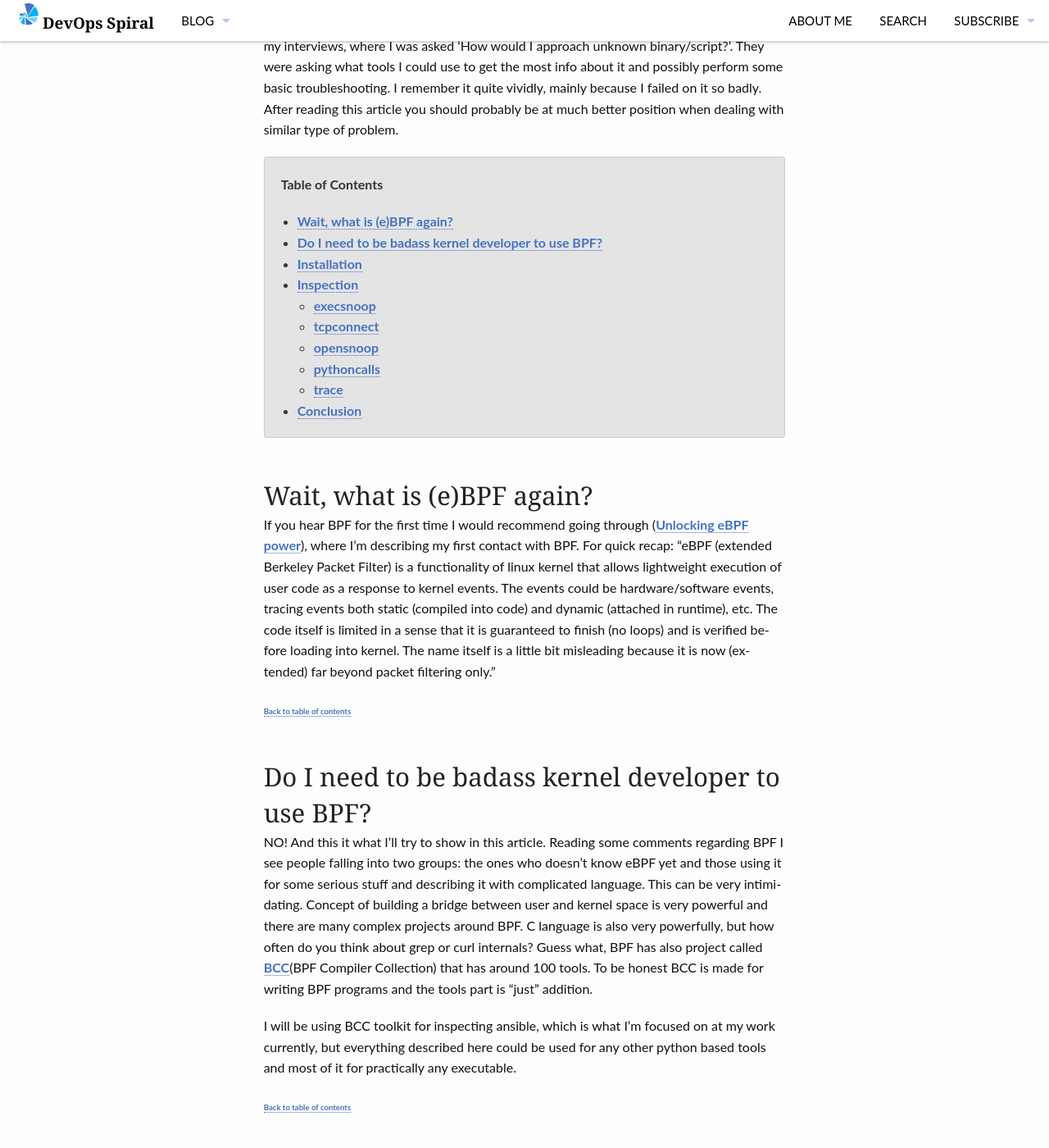
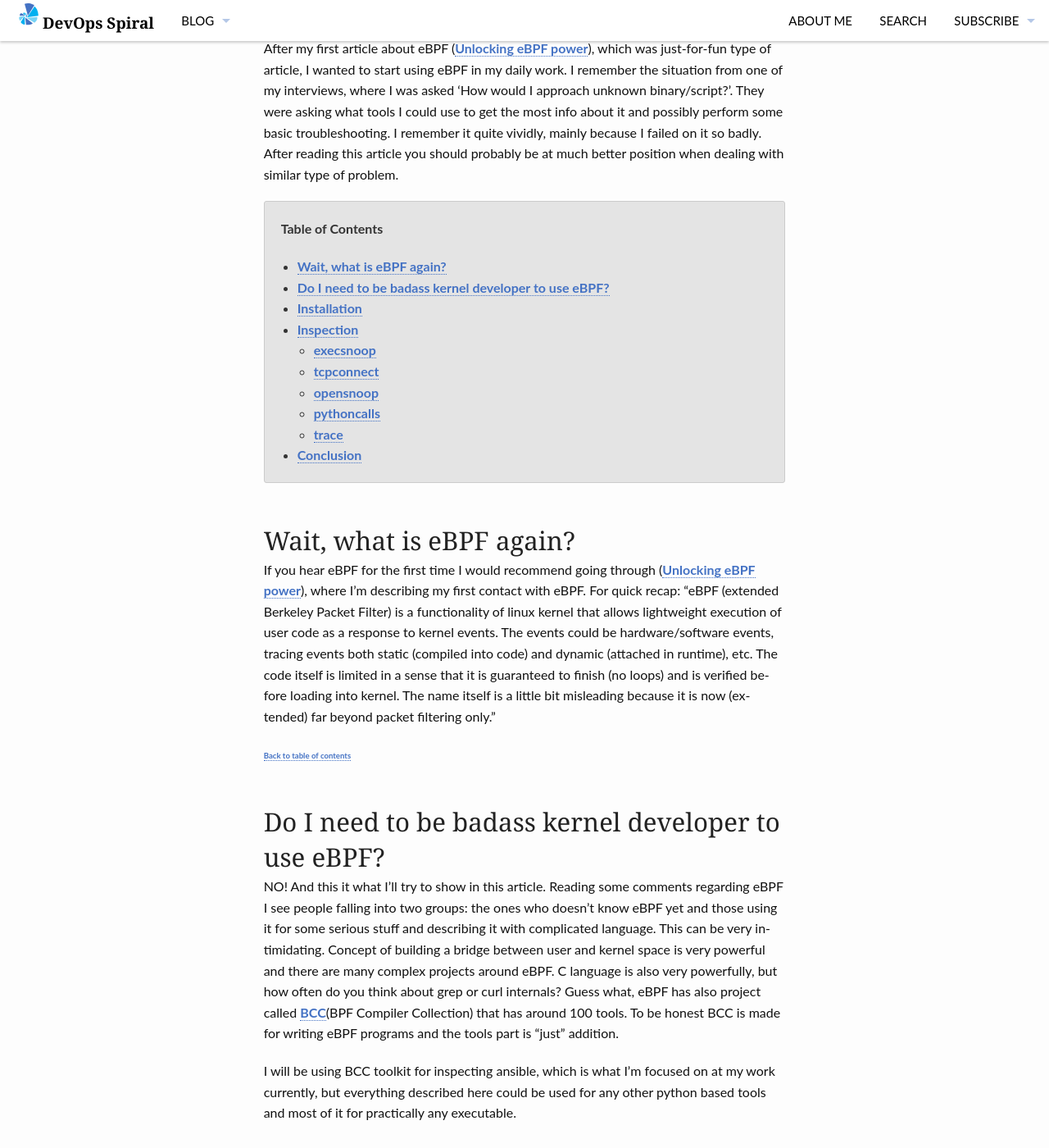
Before and after one commit to devopsspiral/devopsspiral.github.io, a Jekyll site: the page built from _posts/2020-10-21-bcc-tools.md, in a window 1280 px wide and 1400 px high, scrolled down 663 px. Shown: the whole window at 82% size. Built offline with Jekyll 4.4.1, drawn with Linux system fonts in a browser that asks for light colours; some of the changed text lies outside the part shown.

Commit message:
use eBPF

```diff
--- a/_posts/2020-10-21-bcc-tools.md
+++ b/_posts/2020-10-21-bcc-tools.md
@@ -4,8 +4,8 @@
 # Content
 #
 
-title: "Inspecting python tools using BPF"
-teaser: "In this article I'm describing how easy you could use bcc utilities (BPF) to inspect tools on your system with ansible as an example."
+title: "Inspecting python tools using eBPF"
+teaser: "In this article I'm describing how easy you could use bcc utilities (eBPF) to inspect tools on your system with ansible as an example."
 categories:
   - articles
   - linux
@@ -22,7 +22,7 @@
   title: "bcc-tools.jpg"
 
 ---
-After my first article about (e)BPF ([Unlocking eBPF power](https://devopsspiral.com/articles/linux/ebpf-unlock/)), which was just-for-fun type of article, I wanted to start using BPF in my daily work. I remember the situation from one of my interviews, where I was asked 'How would I approach unknown binary/script?'. They were asking what tools I could use to get the most info about it and possibly perform some basic troubleshooting. I remember it quite vividly, mainly because I failed on it so badly. After reading this article you should probably be at much better position when dealing with similar type of problem.
+After my first article about eBPF ([Unlocking eBPF power](https://devopsspiral.com/articles/linux/ebpf-unlock/)), which was just-for-fun type of article, I wanted to start using eBPF in my daily work. I remember the situation from one of my interviews, where I was asked 'How would I approach unknown binary/script?'. They were asking what tools I could use to get the most info about it and possibly perform some basic troubleshooting. I remember it quite vividly, mainly because I failed on it so badly. After reading this article you should probably be at much better position when dealing with similar type of problem.
 
 <div class="panel radius" markdown="1">
 **Table of Contents**
@@ -31,15 +31,15 @@
 {:toc}
 </div>
 
-## Wait, what is (e)BPF again?
+## Wait, what is eBPF again?
 
-If you hear BPF for the first time I would recommend going through ([Unlocking eBPF power](https://devopsspiral.com/articles/linux/ebpf-unlock/)), where I'm describing my first contact with BPF. For quick recap: "eBPF (extended Berkeley Packet Filter) is a functionality of linux kernel that allows lightweight execution of user code as a response to kernel events. The events could be hardware/software events, tracing events both static (compiled into code) and dynamic (attached in runtime), etc. The code itself is limited in a sense that it is guaranteed to finish (no loops) and is verified before loading into kernel. The name itself is a little bit misleading because it is now (extended) far beyond packet filtering only."
+If you hear eBPF for the first time I would recommend going through ([Unlocking eBPF power](https://devopsspiral.com/articles/linux/ebpf-unlock/)), where I'm describing my first contact with eBPF. For quick recap: "eBPF (extended Berkeley Packet Filter) is a functionality of linux kernel that allows lightweight execution of user code as a response to kernel events. The events could be hardware/software events, tracing events both static (compiled into code) and dynamic (attached in runtime), etc. The code itself is limited in a sense that it is guaranteed to finish (no loops) and is verified before loading into kernel. The name itself is a little bit misleading because it is now (extended) far beyond packet filtering only."
 
 <small markdown="1">[Back to table of contents](#toc)</small>
 
-## Do I need to be badass kernel developer to use BPF?
+## Do I need to be badass kernel developer to use eBPF?
 
-NO! And this it what I'll try to show in this article. Reading some comments regarding BPF I see people falling into two groups: the ones who doesn't know eBPF yet and those using it for some serious stuff and describing it with complicated language. This can be very intimidating. Concept of building a bridge between user and kernel space is very powerful and there are many complex projects around BPF. C language is also very powerfully, but how often do you think about grep or curl internals? Guess what, BPF has also project called [BCC](https://github.com/iovisor/bcc)(BPF Compiler Collection) that has around 100 tools. To be honest BCC is made for writing BPF programs and the tools part is "just" addition.
+NO! And this it what I'll try to show in this article. Reading some comments regarding eBPF I see people falling into two groups: the ones who doesn't know eBPF yet and those using it for some serious stuff and describing it with complicated language. This can be very intimidating. Concept of building a bridge between user and kernel space is very powerful and there are many complex projects around eBPF. C language is also very powerfully, but how often do you think about grep or curl internals? Guess what, eBPF has also project called [BCC](https://github.com/iovisor/bcc)(BPF Compiler Collection) that has around 100 tools. To be honest BCC is made for writing eBPF programs and the tools part is "just" addition.
 
 I will be using BCC toolkit for inspecting ansible, which is what I'm focused on at my work currently, but everything described here could be used for any other python based tools and most of it for practically any executable.
 
@@ -262,6 +262,6 @@
 <small markdown="1">[Back to table of contents](#toc)</small>
 
 ## Conclusion
-Hope that I was able to show how it is easy to use BPF in your daily work. Obviously there are a lot more tools out there and writing your own script using BCC is probably the next step. Adding USDT probes in to the code opens the door to many possibilities regarding observability, audit and more - definitely need to think of little project regarding that.
+Hope that I was able to show how it is easy to use eBPF in your daily work. Obviously there are a lot more tools out there and writing your own script using BCC is probably the next step. Adding USDT probes in to the code opens the door to many possibilities regarding observability, audit and more - definitely need to think of little project regarding that.
 
 <small markdown="1">[Back to table of contents](#toc)</small>
```
